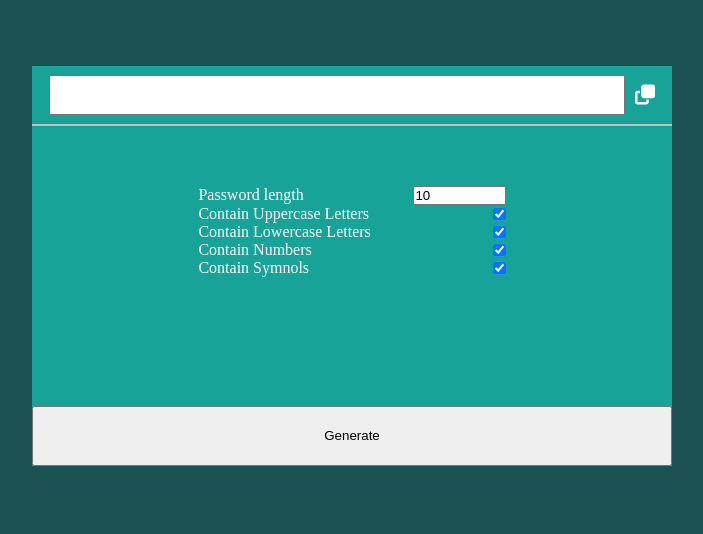
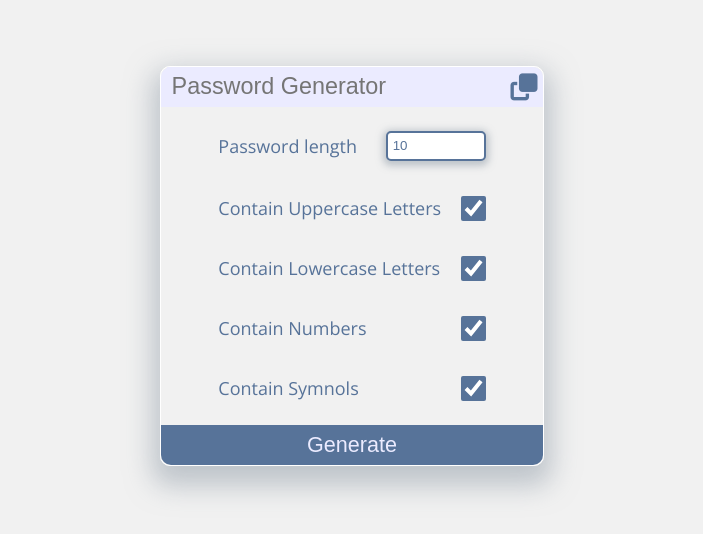
Before and after one commit to sinansarikaya/Javascript-Password-Generator, a plain HTML site: page index.html in a window 1280 px wide. Shown: the part 134-668 px from the top of the page, without its empty margins (288-991 px from the left). Drawn offline with nearby package versions, Linux system fonts and the light colour scheme.

Commit message:
Style updated

```diff
--- a/css/style.css
+++ b/css/style.css
@@ -1,73 +1,115 @@
 * {
+  box-sizing: border-box;
+  padding: 0;
   margin: 0;
-  padding: 0;
-  box-sizing: border-box;
 }
-#container {
+html {
+  font-size: 18px;
+  font-family: "Open Sans", sans-serif;
+}
+main {
   width: 100%;
   height: 100vh;
-  overflow-y: auto;
   display: flex;
   justify-content: center;
   align-items: center;
-  background-color: #1c5253;
-  color: #fff;
+  background-color: #f1f1f1;
 }
-section {
-  width: 50%;
+#container {
+  width: 30%;
   height: 50%;
-  background-color: #17a398;
-}
-.header {
-  width: 100%;
-  height: 15%;
-  border-bottom: 2px solid silver;
-  display: flex;
-  justify-content: center;
-  align-items: center;
-}
-.header .password-input {
-  width: 90%;
-  height: 70%;
-}
-.content {
-  width: 100%;
-  height: 85%;
-  display: flex;
-  flex-direction: column;
-  gap: 10px;
-}
-.content label {
+  border: 1px solid #fff;
+  border-radius: 10px;
   display: flex;
   justify-content: space-between;
-  width: 60%;
+  flex-direction: column;
+  box-shadow: 0 12px 27px 8px rgba(141, 153, 165, 0.5);
 }
-.fa-copy {
+#container header {
+  width: 100%;
+  height: 10%;
+  display: flex;
+  align-items: center;
+  justify-content: center;
+  background-color: #ebebff;
+  border-top-left-radius: 10px;
+  border-top-right-radius: 10px;
+}
+#container header .password-input {
+  width: 90%;
+  height: 100%;
+  border: none;
+  outline: none;
+  border-top: 8px;
+  background-color: #ebebff;
+  padding: 5px;
+  color: #577399;
+  font-size: 1.3rem;
+}
+#container header .fa-copy {
+  font-size: 1.5rem;
+  color: #577399;
   cursor: pointer;
-  color: #fff;
-  font-size: 20px;
-  margin-left: 10px;
+  transition: color 0.6s;
 }
-.fa-copy:hover {
-  color: #1c5253;
+#container header .fa-copy:hover {
+  color: #7d94b5;
 }
-.submit {
+#container section {
   width: 100%;
-  height: 60px;
-  cursor: pointer;
-  margin-top: auto;
+  height: 80%;
+  display: flex;
+  align-items: center;
+  justify-content: center;
+  flex-direction: column;
+  gap: 35px;
+  color: #577399;
 }
-.content .content-header {
-  margin: auto;
-  width: 80%;
+#container section label {
   display: flex;
   justify-content: space-between;
   align-items: center;
-  flex-direction: column;
+  width: 70%;
 }
-.content .content-header .passwordLength {
-  width: 30%;
+#container section .passwordLength {
+  width: 100px;
+  height: 30px;
+  outline: none;
+  border-radius: 5px;
+  border: 2px solid #577399;
+  padding: 5px;
+  color: #577399;
+  box-shadow: 0 2px 7px 3px rgba(141, 153, 165, 0.5);
 }
-.content .content-footer {
-  margin-top: auto;
+#container section .checkbox {
+  accent-color: #577399;
+  width: 25px;
+  height: 25px;
+  cursor: pointer;
+  transition: height 0.5s ease-in;
 }
+
+#container footer {
+  width: 100%;
+  height: 10%;
+  display: flex;
+  align-items: center;
+  justify-content: center;
+}
+#container footer .submit {
+  background-color: #577399;
+  color: #ebebff;
+  width: 100%;
+  height: 100%;
+  outline: 0;
+  border: 0;
+  border-bottom-left-radius: 10px;
+  border-bottom-right-radius: 10px;
+  font-size: 1.2rem;
+  transition: background-color 0.6s;
+  cursor: pointer;
+}
+#container footer .submit:hover {
+  background-color: #7d94b5;
+  color: #ebebff;
+}
--- a/index.html
+++ b/index.html
@@ -4,22 +4,32 @@
     <meta charset="UTF-8" />
     <meta http-equiv="X-UA-Compatible" content="IE=edge" />
     <meta name="viewport" content="width=device-width, initial-scale=1.0" />
-    <link rel="stylesheet" href="css/style.css" />
+
+    <link rel="preconnect" href="https://fonts.googleapis.com" />
+    <link rel="preconnect" href="https://fonts.gstatic.com" crossorigin />
+    <link
+      href="https://fonts.googleapis.com/css2?family=Open+Sans:wght@400;500;600&display=swap"
+      rel="stylesheet"
+    />
     <link
       rel="stylesheet"
       href="https://cdnjs.cloudflare.com/ajax/libs/font-awesome/6.1.2/css/all.min.css"
     />
+    <link rel="stylesheet" href="css/style.css" />
     <title>Password Generator</title>
   </head>
   <body>
+    <main>
       <div id="container">
+        <header>
+          <input
+            type="text"
+            class="password-input"
+            placeholder="Password Generator"
+          />
+          <i class="fa-solid fa-copy" onclick="copyPw()"></i>
+        </header>
         <section>
-        <div class="header">
-          <input type="text" class="password-input" />
-          <i class="fa-solid fa-copy" onclick="copyPw()"></i>
-        </div>
-        <div class="content">
-          <div class="content-header">
           <label for="passwordLength">
             Password length
             <input
@@ -33,32 +43,41 @@
           </label>
           <label for="upperCaseCheck">
             Contain Uppercase Letters
-              <input type="checkbox" id="upperCaseCheck" checked />
+            <input
+              type="checkbox"
+              class="checkbox"
+              id="upperCaseCheck"
+              checked
+            />
           </label>
           <label for="lowerCaseCheck">
             Contain Lowercase Letters
-              <input type="checkbox" id="lowerCaseCheck" checked />
+            <input
+              type="checkbox"
+              class="checkbox"
+              id="lowerCaseCheck"
+              checked
+            />
           </label>
           <label for="numberCheck">
             Contain Numbers
-              <input type="checkbox" id="numberCheck" checked />
+            <input type="checkbox" class="checkbox" id="numberCheck" checked />
           </label>
           <label for="symbolCheck">
             Contain Symnols
-              <input type="checkbox" id="symbolCheck" checked />
+            <input type="checkbox" class="checkbox" id="symbolCheck" checked />
           </label>
-          </div>
-          <div class="content-footer">
+        </section>
+        <footer>
           <input
             type="submit"
             class="submit"
             onclick="generatePassword()"
             value="Generate"
           />
+        </footer>
       </div>
-        </div>
-      </section>
-    </div>
+    </main>
     <script src="js/app.js"></script>
   </body>
 </html>
```
Lines whose indentation alone changed are shown as unchanged.
